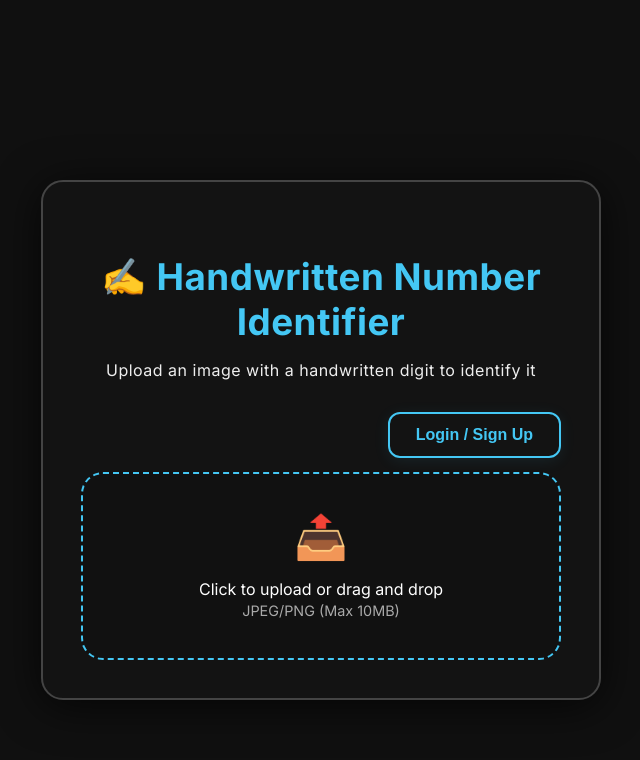
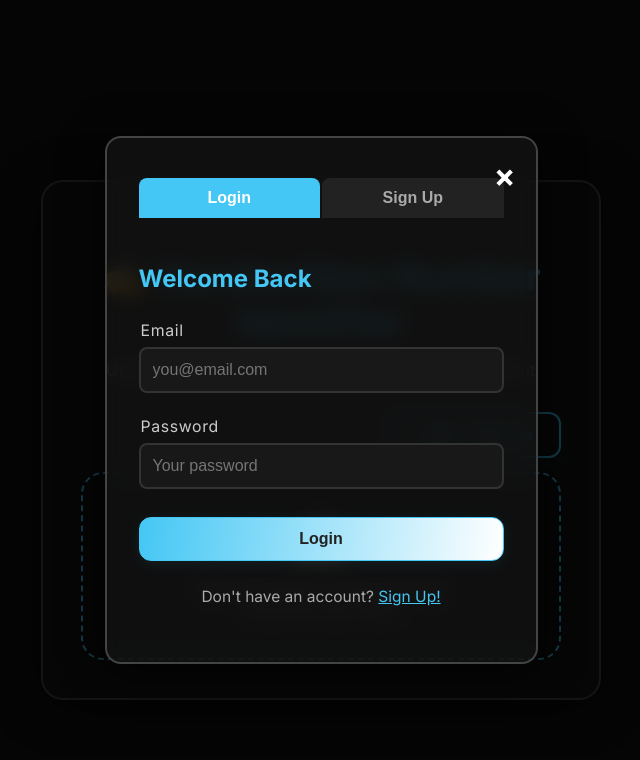
Before and after one commit to PrakharJha4121/handwritten_number, a website: page index.html in a window 1280 px wide. Both pictures are taken after a click on the button "Login / Sign Up". Shown: the whole page, without its empty margins (319-959 px from the left). Drawn offline with Linux system fonts and the light colour scheme.

Commit message:
Refreshed design: black & white cooler UI

```diff
--- a/index.html
+++ b/index.html
@@ -54,7 +54,7 @@
     </div>
 
     <!-- Auth Modal -->
-<!-- <div id="authModal" class="modal" style="display:none;">
+<div id="authModal" class="modal" style="display:none;">
   <div class="modal-content glass auth-modal">
     <span class="close" onclick="toggleAuthModal()">&times;</span>
     <div class="form-switch">
@@ -92,7 +92,7 @@
       <p class="extra-tip">Already have an account? <a href="#" onclick="switchTab('login'); return false;">Login!</a></p>
     </div>
   </div>
-</div> -->
+</div>
     <script src="script.js"></script>
 </body>
 </html>
```
